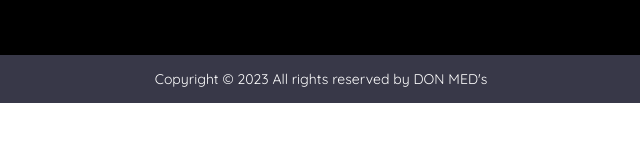
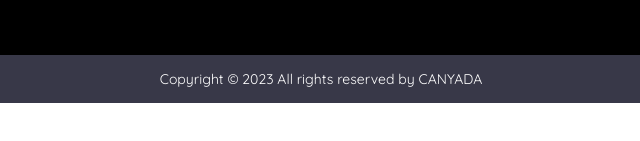
Before and after one commit to AmalLemghari/brief-2, a plain HTML site: page contact.html in a window 1280 px wide. Shown: the part 651-792 px from the top of the page, 319-959 px from the left. Drawn offline with Linux system fonts and the light colour scheme.

Commit message:
Update contact.html

```diff
--- a/contact.html
+++ b/contact.html
@@ -63,7 +63,7 @@
     <!-- Header End -->
 
     <footer id="footer">
-        <p>Copyright &copy; 2023 All rights reserved by DON MED's </b></p>
+        <p>Copyright &copy; 2023 All rights reserved by CANYADA </b></p>
     </footer>
 </body>
 </html>
```
